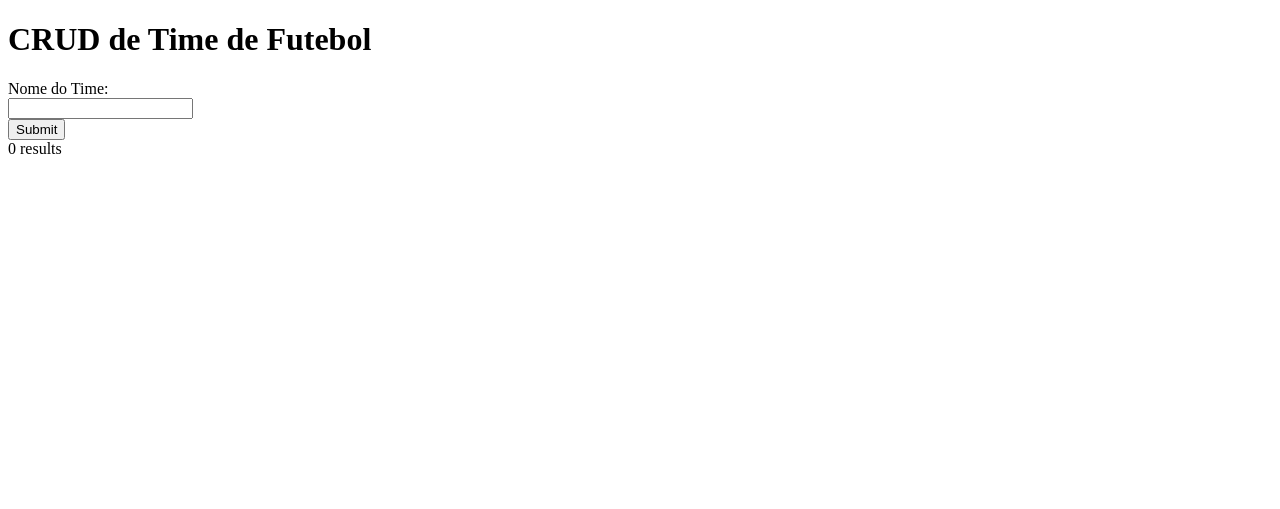
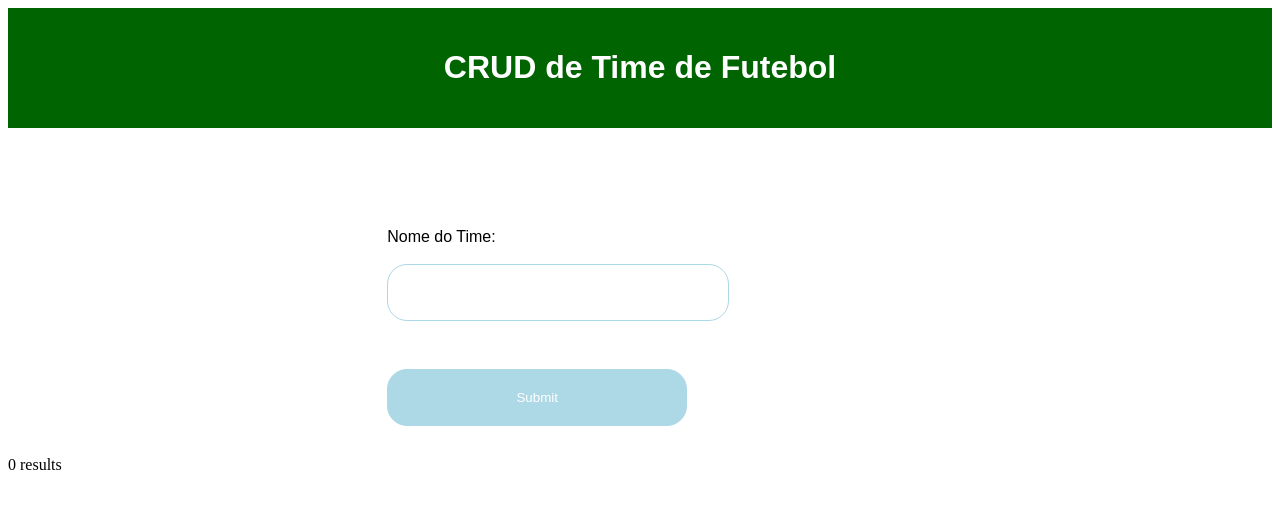
Before and after one commit to Taekwondoug/doug-e-cassi, a PHP site: page / in a window 1280 px wide. Shown: the top 509 px of the page. Run offline with PHP 8.4, Linux system fonts and the light colour scheme; data that the repository does not hold is empty.

Commit message:
um pouco estilizado

```diff
--- a/crud-futeba/index.php
+++ b/crud-futeba/index.php
@@ -4,14 +4,57 @@
 <head>
     <title>CRUD de Time de Futebol</title>
     <script src="https://ajax.googleapis.com/ajax/libs/jquery/3.5.1/jquery.min.js"></script>
+    <style>
+        header {
+            display: flex;
+            align-items: center;
+            justify-content: center;
+            padding: 20px;
+            background-color: darkgreen;
+            color: white;
+            font-family: Arial, Helvetica, sans-serif;
+            margin-bottom: 100px;
+        }
+        form{
+            font-family: Arial, Helvetica, sans-serif;
+        }
+        form div{
+            display: flex;
+            flex-direction: column;
+            margin-bottom: 30px;
+            margin-left: 30%;
+            margin-right: 30%;
+        }
+        form input{
+            outline: unset;
+            padding: 20px;
+            width: 300px;
+            border: 1px solid lightblue;
+            border-radius: 20px;
+        }
+        form input:focus{
+            background-color: lightgreen;
+        }
+        form input[type=submit]{
+            background-color: lightblue;
+            color: white;
+            cursor: pointer;
+        }
+    </style>
 </head>
 
 <body>
-    <h1>CRUD de Time de Futebol</h1>
+    <header class="header">
+        <h1>CRUD de Time de Futebol</h1>
+    </header>
     <form id="teamForm">
+        <div>
         <label for="teamName">Nome do Time:</label><br>
         <input type="text" id="teamName" name="teamName"><br>
+        </div>
+        <div>
         <input type="submit" value="Submit">
+        </div>
     </form>
     <div id="teamList"></div>
 
--- a/crud-futeba/read.php
+++ b/crud-futeba/read.php
@@ -15,7 +15,7 @@ $result = $conn->query($sql);
 
 if ($result->num_rows > 0) {
   while($row = $result->fetch_assoc()) {
-    echo "id: " . $row["id"]. " - Name: " . $row["teamName"]. " <button class='update' data-id='" . $row["id"] . "'>Update</button> <button class='delete' data-id='" . $row["id"] . "'>Delete</button><br>";
+    echo "<b>id: </b>" . $row["id"]. " - <b>Name: </b>" . $row["teamName"]. " <button class='update' data-id='" . $row["id"] . "'>Update</button> <button class='delete' data-id='" . $row["id"] . "'>Delete</button><br><br>";
   }
 } else {
   echo "0 results";
```
